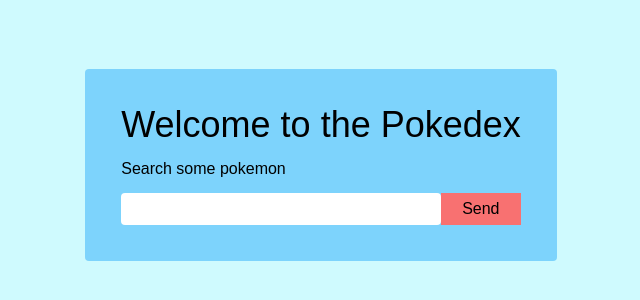
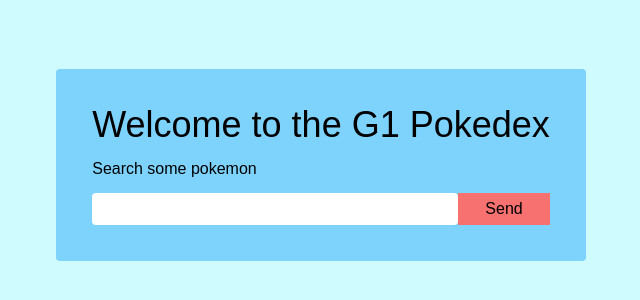
Before and after one commit to jmoc3/Pokedex, a React (Vite) app: page / in a window 1280 px wide. Shown: the top 300 px of the page, without its empty margins (319-959 px from the left). Built offline with nearby package versions, Linux system fonts and the light colour scheme; no server answers; a web font is replaced by a local one.

Commit message:
Arreglo de detalles

```diff
--- a/src/components/PokemonCard.tsx
+++ b/src/components/PokemonCard.tsx
@@ -12,7 +12,7 @@
   'water':['bg-cyan-200','bg-blue-400','hover:bg-blue-400'],
   'bug':['bg-lime-200','bg-lime-400','hover:bg-lime-400'],
   'normal':['bg-slate-200','bg-gray-400','hover:bg-gray-400'],
-  'electric':['bg-amber-200','yellow-400','hover:bg-yellow-400'],
+  'electric':['bg-amber-200','bg-yellow-400','hover:bg-yellow-400'],
   'ground':['bg-amber-400','bg-amber-800','hover:bg-amber-800'],
   'poison':['bg-violet-200','bg-violet-400','hover:bg-violet-400'],
   'fairy':['bg-violet-200','bg-violet-400','hover:bg-violet-400'],
--- a/src/components/WelcomeContainer.tsx
+++ b/src/components/WelcomeContainer.tsx
@@ -11,7 +11,7 @@
 
   return (
     <div className="cardBox grid p-9 gap-3 bg-sky-300 rounded">
-      <h1 className="text-4xl">Welcome to the Pokedex</h1>
+      <h1 className="text-4xl">Welcome to the G1 Pokedex</h1>
       <span>Search some pokemon</span>
       <form className="searchBox flex " >
         <input className="w-4/5 p-1 rounded" type="text" onChange={catchInputValue}/>
```
